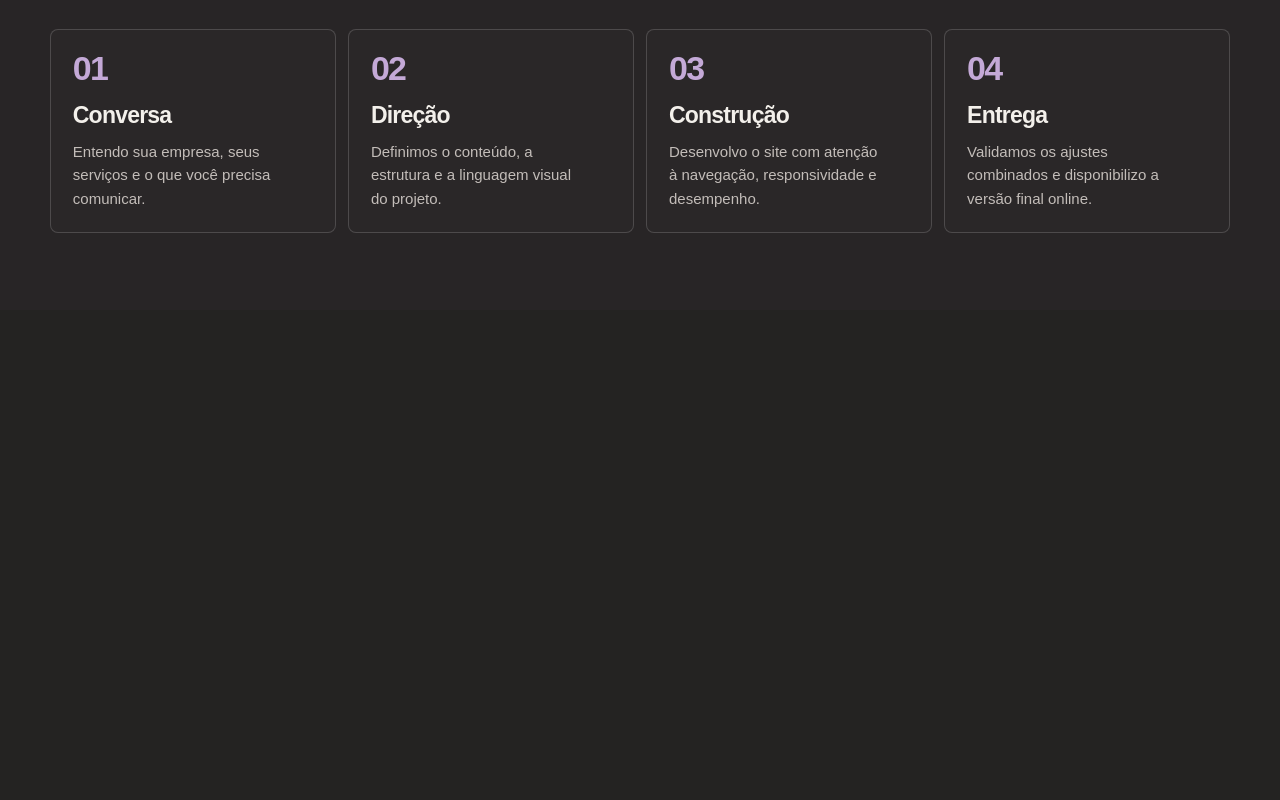
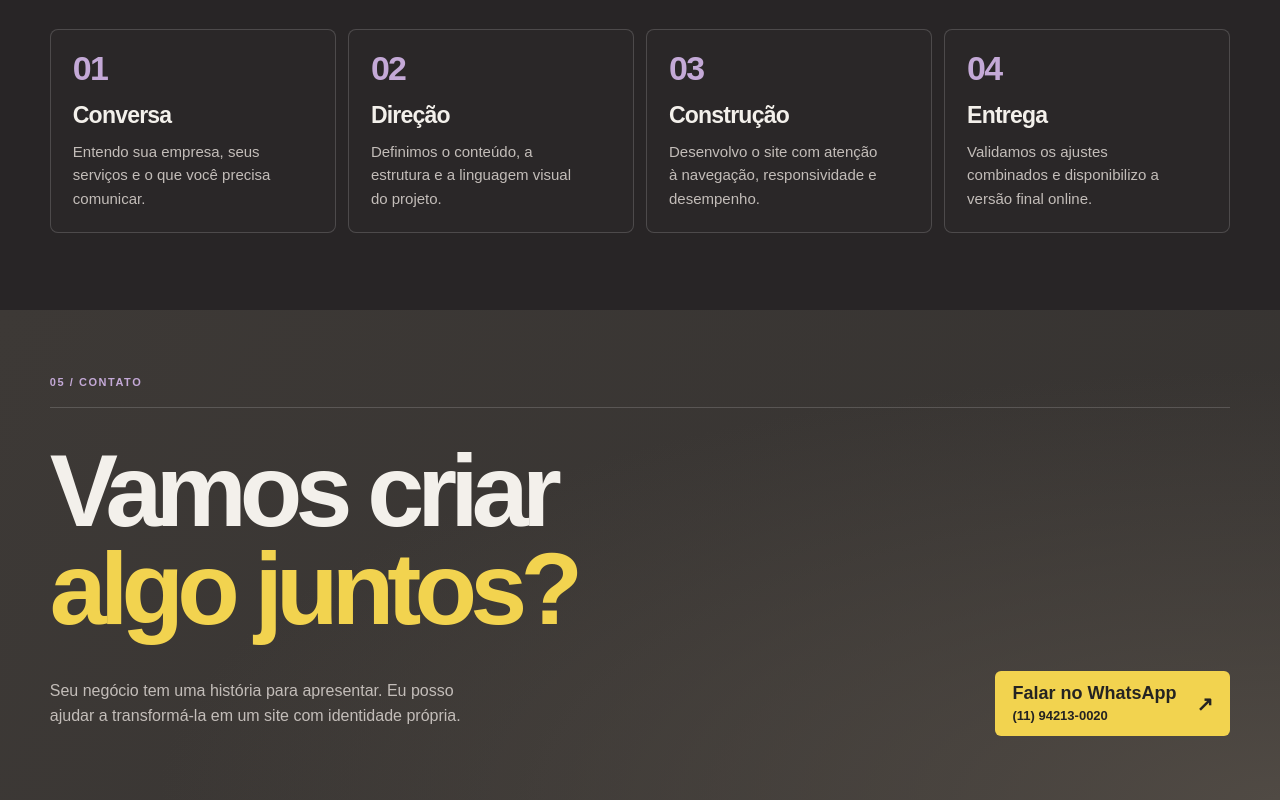
Before and after one commit to KIM-SITES/JoaquimGSM, an Astro site: page / in a window 1280 px wide. Shown: the part 3530-4330 px from the top of the page. Before the commit the page ends 3840 px from the top, so only its background shows below. Built offline with nearby package versions, Linux system fonts and the light colour scheme; Astro itself is replaced by a stand-in of ours.

Commit message:
feat: finalizar seção de contato com WhatsApp e telefone

```diff
--- /dev/null
+++ b/src/components/Contact.astro
@@ -0,0 +1,71 @@
+---
+import { whatsapp } from '../data/contato';
+---
+<section class="contato" id="contato" aria-labelledby="titulo-contato">
+  <div class="shell">
+    <p class="indice">05 / Contato</p>
+    <h2 id="titulo-contato">Vamos criar<br /> <em>algo juntos?</em></h2>
+    <div class="contato-acoes">
+      <p>Seu negócio tem uma história para apresentar. Eu posso ajudar a transformá-la em um site com identidade própria.</p>
+      <a class="botao botao-primario contato-link" href={whatsapp.url} target="_blank" rel="noopener noreferrer">
+        <span>Falar no WhatsApp<span class="telefone">{whatsapp.telefone}</span></span>
+        <span class="seta" aria-hidden="true">↗</span>
+      </a>
+    </div>
+  </div>
+</section>
+
+<style>
+  .contato {
+    padding-block: clamp(2.5rem, 5vw, 4.25rem);
+    background: radial-gradient(ellipse at bottom right, #504a44, transparent 62%), linear-gradient(120deg, #3d3936, #363331);
+  }
+
+  .indice {
+    border-bottom: 1px solid var(--linha);
+    padding-block-end: 1rem;
+  }
+
+  h2 {
+    margin-block: clamp(1.375rem, 2.7vw, 2.375rem);
+    font-size: clamp(3rem, 8vw, 6.875rem);
+    letter-spacing: -0.067em;
+    line-height: 0.95;
+  }
+
+  em {
+    color: var(--amarelo);
+    font-style: normal;
+  }
+
+  .contato-acoes {
+    display: flex;
+    flex-wrap: wrap;
+    justify-content: space-between;
+    align-items: center;
+    gap: 1.25rem 2.5rem;
+  }
+
+  .contato-acoes p {
+    max-width: 28rem;
+    color: var(--suave);
+  }
+
+  .contato-link {
+    justify-content: space-between;
+    gap: 1.25rem;
+    min-height: 3.25rem;
+    padding: 0.625rem 1rem;
+    font-size: clamp(1rem, 1.5vw, 1.125rem);
+  }
+
+  .telefone {
+    display: block;
+    margin-block-start: 0.125rem;
+    font-size: 0.8125rem;
+  }
+
+  .seta {
+    font-size: 1.25rem;
+  }
+</style>
--- a/src/pages/index.astro
+++ b/src/pages/index.astro
@@ -5,6 +5,7 @@ import Hero from '../components/Hero.astro';
 import Projects from '../components/Projects.astro';
 import Services from '../components/Services.astro';
 import Process from '../components/Process.astro';
+import Contact from '../components/Contact.astro';
 ---
 <BaseLayout>
   <Header />
@@ -13,5 +14,6 @@ import Process from '../components/Process.astro';
     <Projects />
     <Services />
     <Process />
+    <Contact />
   </main>
 </BaseLayout>
```
